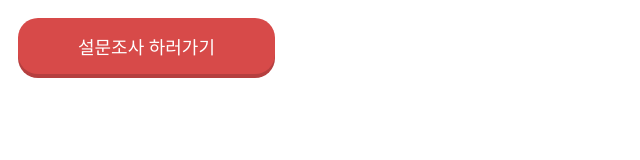
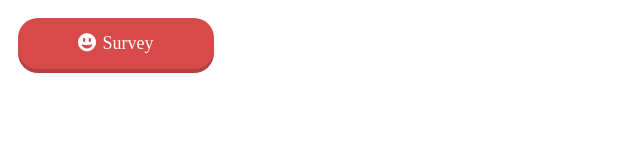
Before and after one commit to HONGCHAEE/Notion_Embeded, a plain HTML site: page button.html in a window 1280 px wide. Shown: the whole page, without its empty margins (0-640 px from the left). Drawn offline with Linux system fonts and the light colour scheme.

Commit message:
Update button.html
add to emotion

```diff
--- a/button.html
+++ b/button.html
@@ -7,11 +7,7 @@
 
   <style>
 
-    @import url('https://fonts.googleapis.com/css2?family=Gowun+Dodum&display=swap');
 
-* {
-    font-family: 'Gowun Dodum', sans-serif;
-}
     :root {
       --my-color:#34495e;
       --my-color-accent:#2c3e50;
@@ -250,11 +246,11 @@
 
 <body>
 
-  <button class="btn large red rounded threeD" type="button" onclick="navigate()"> 설문조사 하러가기</button>
+  <button class="btn large red rounded threeD" type="button" onclick="navigate()"><i class="fa-solid fa-face-grin-wide"></i> Survey</button>
 
   <script>
     function navigate() {
-      window.open("https://www.naver.com/", '_parent').focus();
+      window.open("https://docs.google.com/forms/d/e/1FAIpQLSdt6hdd6rVw_49rCB3mvdjUZ7oRQJNiP7Sv0TEqzA20hq8M2g/viewform?usp=share_link", '_parent').focus();
     }
   </script>
 
```
